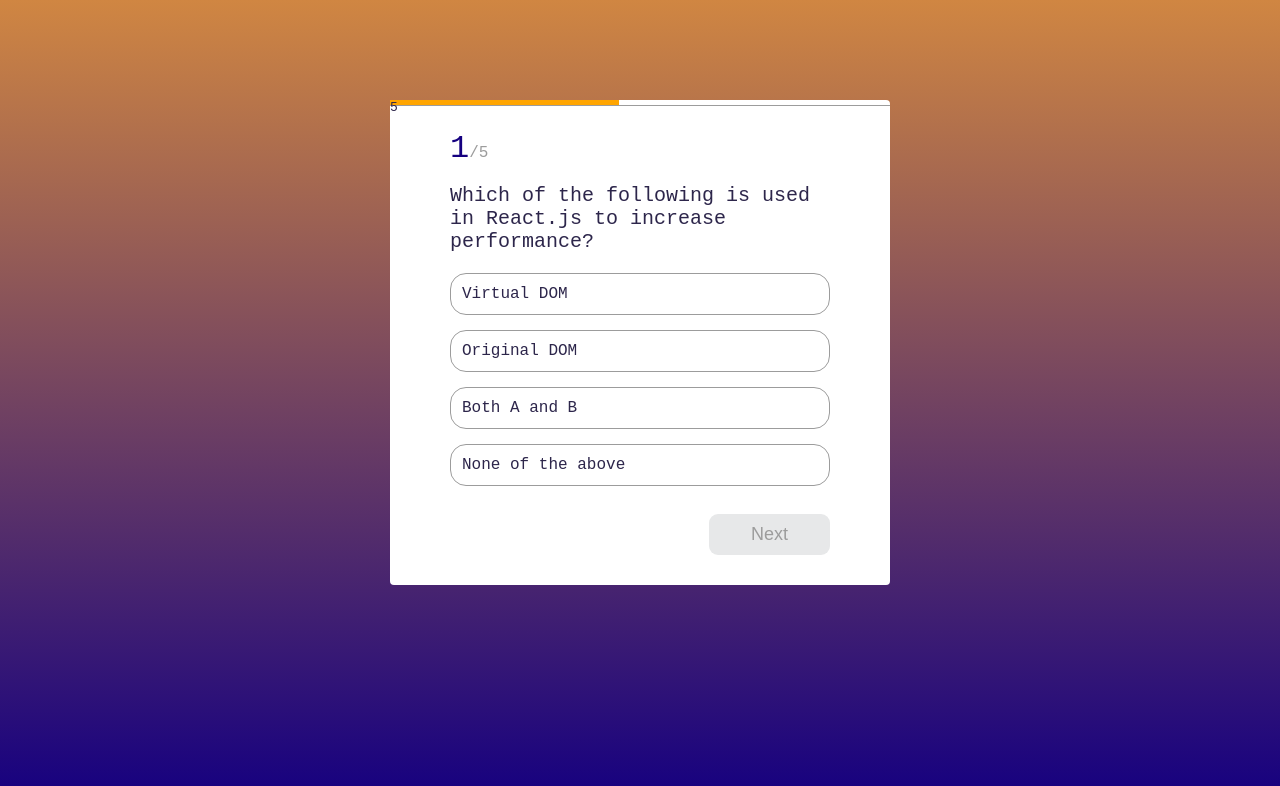
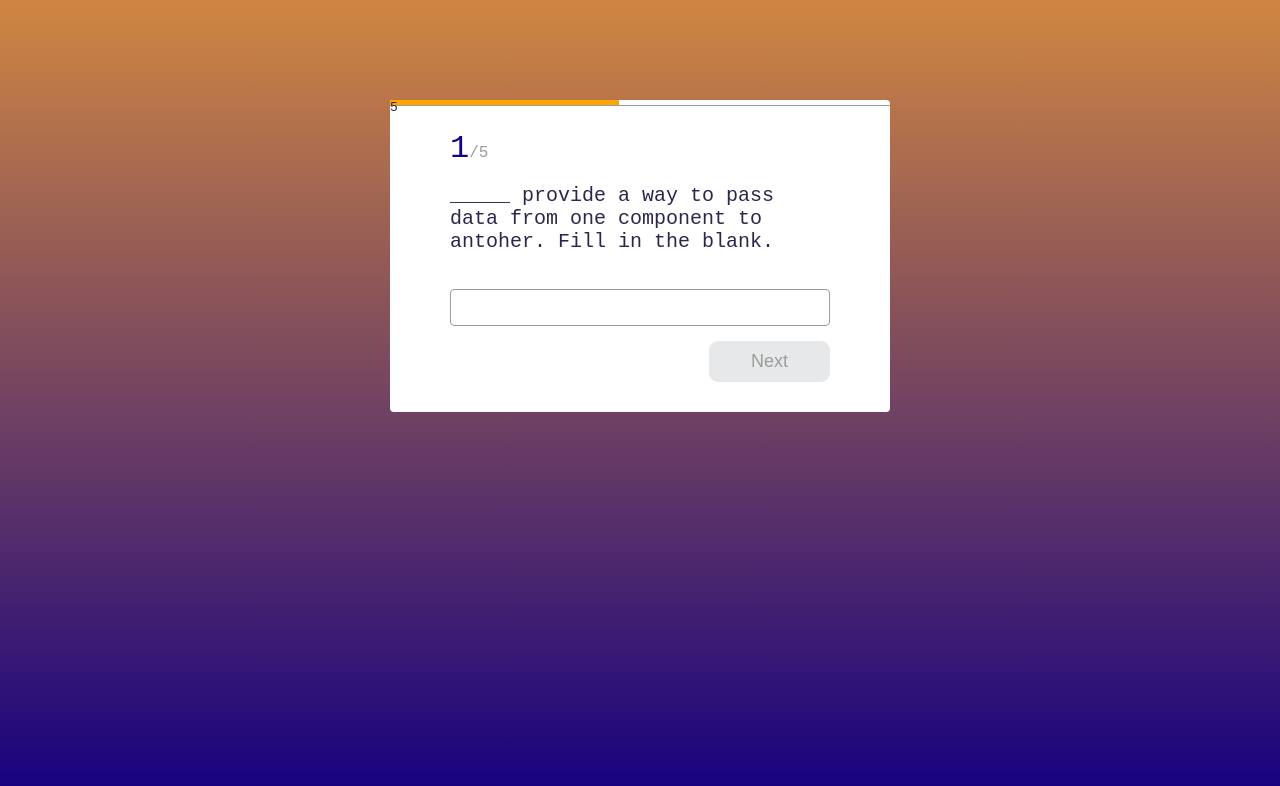
Before and after one commit to YeChanGoo/BorderPass-TK, a React (Vite) app: page / in a window 1280 px wide. Shown: the top 786 px of the page. Built offline with nearby package versions, Linux system fonts and the light colour scheme.

Commit message:
feat: input question

```diff
--- a/src/components/Quiz/Quiz.scss
+++ b/src/components/Quiz/Quiz.scss
@@ -91,4 +91,13 @@
       }
     }
   }
+
+  input {
+    border: 1px solid $disabled;
+    border-radius: 4px;
+    padding: 10px 20px;
+    width: 100%;
+    margin-top: 20px;
+    box-sizing: border-box;
+  }
 }
--- a/src/components/Quiz/Quiz.tsx
+++ b/src/components/Quiz/Quiz.tsx
@@ -10,8 +10,8 @@
   const [result, setResult] = useState(resultInitialState);
   const [showResult, setShowResult] = useState(false);
   const [showAnswerTimer, setShowAnswerTimer] = useState(true);
-
-  const { question, choices, correctAnswer } = questions[currentQuestion];
+  const [inputAnswer, setInputAnswer] = useState("");
+  const { question, choices, correctAnswer, type } = questions[currentQuestion];
 
   const onAnswerClick = (answer, index) => {
     setanswerIdx(index);
@@ -25,6 +25,7 @@
   const onClickNext = (finalAnswer) => {
     setanswerIdx(null);
     setShowAnswerTimer(false);
+    setInputAnswer("");
     setResult((prev) =>
       finalAnswer
         ? {
@@ -57,6 +58,34 @@
     onClickNext(false);
   };
 
+  const handleInputChange = (event) => {
+    setInputAnswer(event.target.value);
+
+    if (event.target.value === correctAnswer) {
+      setAnswer(true);
+    } else {
+      setAnswer(false);
+    }
+  };
+
+  const getAnswerUI = () => {
+    if (type === "FIB") {
+      return <input value={inputAnswer} onChange={handleInputChange} />;
+    }
+    return (
+      <ul>
+        {choices.map((answer, index) => (
+          <li
+            onClick={() => onAnswerClick(answer, index)}
+            key={answer}
+            className={answerIdx === index ? "selected-answer" : null}>
+            {answer}
+          </li>
+        ))}
+      </ul>
+    );
+  };
+
   return (
     <div className='quiz-container'>
       {!showResult ? (
@@ -67,20 +96,11 @@
           <span className='active-question-no'>{currentQuestion + 1}</span>
           <span className='total-question'>/{questions.length}</span>
           <h2>{question}</h2>
-          <ul>
-            {choices.map((answer, index) => (
-              <li
-                onClick={() => onAnswerClick(answer, index)}
-                key={answer}
-                className={answerIdx === index ? "selected-answer" : null}>
-                {answer}
-              </li>
-            ))}
-          </ul>
+          {getAnswerUI()}
           <div className='footer'>
             <button
               onClick={() => onClickNext(answer)}
-              disabled={answerIdx === null}>
+              disabled={answerIdx === null && !inputAnswer}>
               {currentQuestion === questions.length - 1 ? "Finish" : "Next"}
             </button>
           </div>
--- a/src/constants.ts
+++ b/src/constants.ts
@@ -2,15 +2,9 @@
   questions: [
     {
       question:
-        "Which of the following is used in React.js to increase performance?",
-      choices: [
-        "Virtual DOM",
-        "Original DOM",
-        "Both A and B",
-        "None of the above",
-      ],
-      type: "MCQs",
-      correctAnswer: "Virtual DOM",
+        "_____ provide a way to pass data from one component to antoher. Fill in the blank.",
+      type: "FIB",
+      correctAnswer: "props",
     },
     {
       question: "What is ReactJS?",
```
